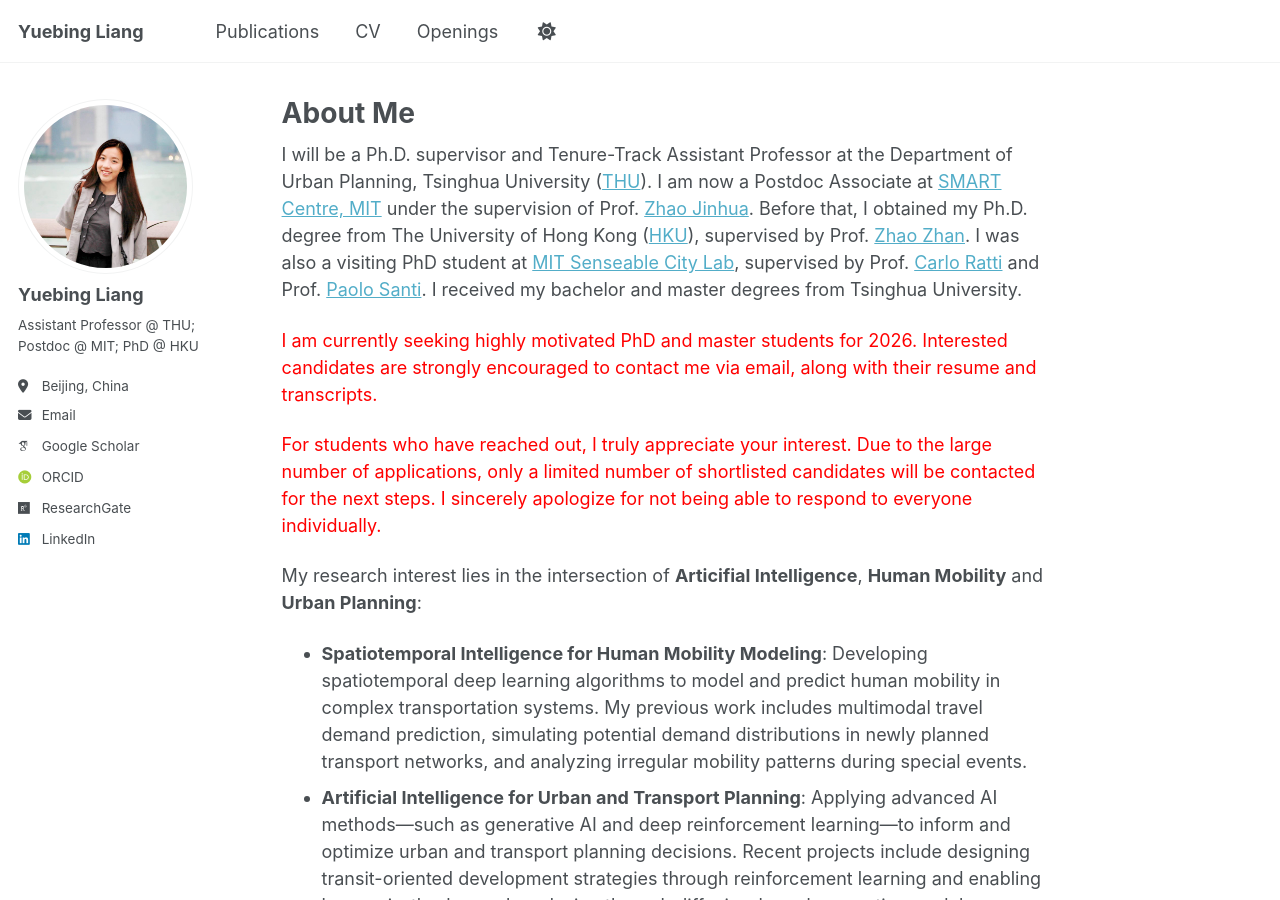
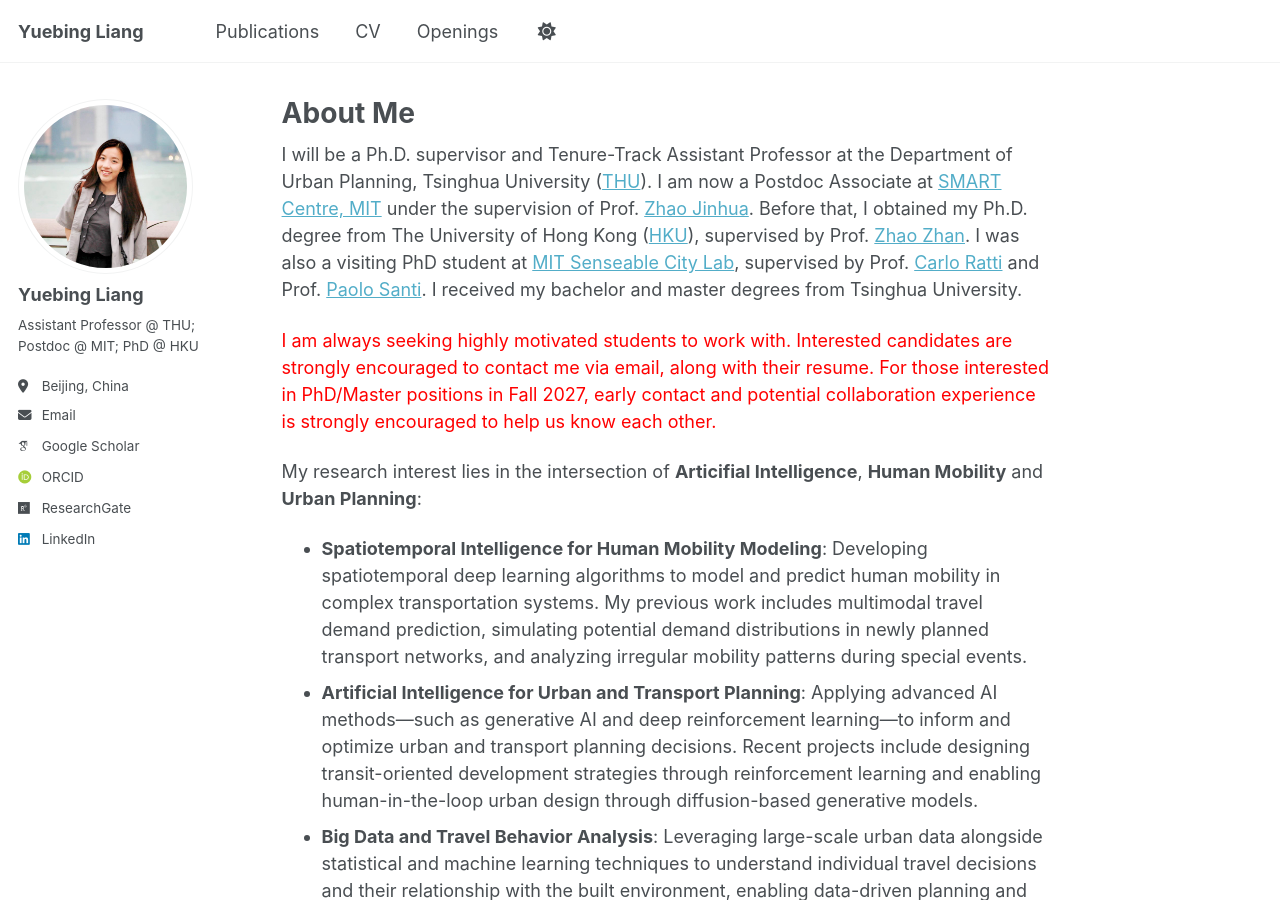
Before and after one commit to yuebingliang/yuebingliang.github.io, a Jekyll site: the page built from _pages/about.md, in a window 1280 px wide and 900 px high. Built offline with Jekyll 4.4.1, drawn with Linux system fonts in a browser that asks for light colours; some web fonts are replaced.

Commit message:
Update about.md

```diff
--- a/_pages/about.md
+++ b/_pages/about.md
@@ -9,9 +9,11 @@ redirect_from:
 
 I will be a Ph.D. supervisor and Tenure-Track Assistant Professor at the Department of Urban Planning, Tsinghua University ([THU](https://www.arch.tsinghua.edu.cn/column/Departments)). I am now a Postdoc Associate at [SMART Centre, MIT](https://m3s.mit.edu/our-team/yuebing-liang) under the supervision of Prof. [Zhao Jinhua](https://mobility.mit.edu/people/jinhua-zhao). Before that, I obtained my Ph.D. degree from The University of Hong Kong ([HKU](https://www.arch.hku.hk/departments-and-divisions/department-of-urban-planning-and-design/)), supervised by Prof. [Zhao Zhan](https://zhanzhaowf.github.io/). I was also a visiting PhD student at [MIT Senseable City Lab](https://senseable.mit.edu/), supervised by Prof. [Carlo Ratti](https://dusp.mit.edu/people/carlo-ratti) and Prof. [Paolo Santi](https://www.mmi.mit.edu/people/paolo-santi). I received my bachelor and master degrees from Tsinghua University.
 
-<p style="color:red">I am currently seeking highly motivated PhD and master students for 2026. Interested candidates are strongly encouraged to contact me via email, along with their resume and transcripts. </p>
+<p style="color:red">I am always seeking highly motivated students to work with. Interested candidates are strongly encouraged to contact me via email, along with their resume. For those interested in PhD/Master positions in Fall 2027, early contact and potential collaboration experience is strongly encouraged to help us know each other. </p>
 
+<!-- <div style="background-color:#ffe6e6; color:#b30000; padding:12px; border-left:6px solid #b30000; font-weight:bold; font-size:16px;">
 <p style="color:red">For students who have reached out, I truly appreciate your interest. Due to the large number of applications, only a limited number of shortlisted candidates will be contacted for the next steps. I sincerely apologize for not being able to respond to everyone individually.</p>
+</div> -->
 
 <!-- <div style="background-color:#ffe6e6; color:#b30000; padding:12px; border-left:6px solid #b30000; font-weight:bold; font-size:16px;">
     Dr. Liang is currently seeking highly motivated Ph.D. and Master’s students for 2026. Interested candidates are strongly encouraged to contact her via email, along with their resume and transcripts.
```
